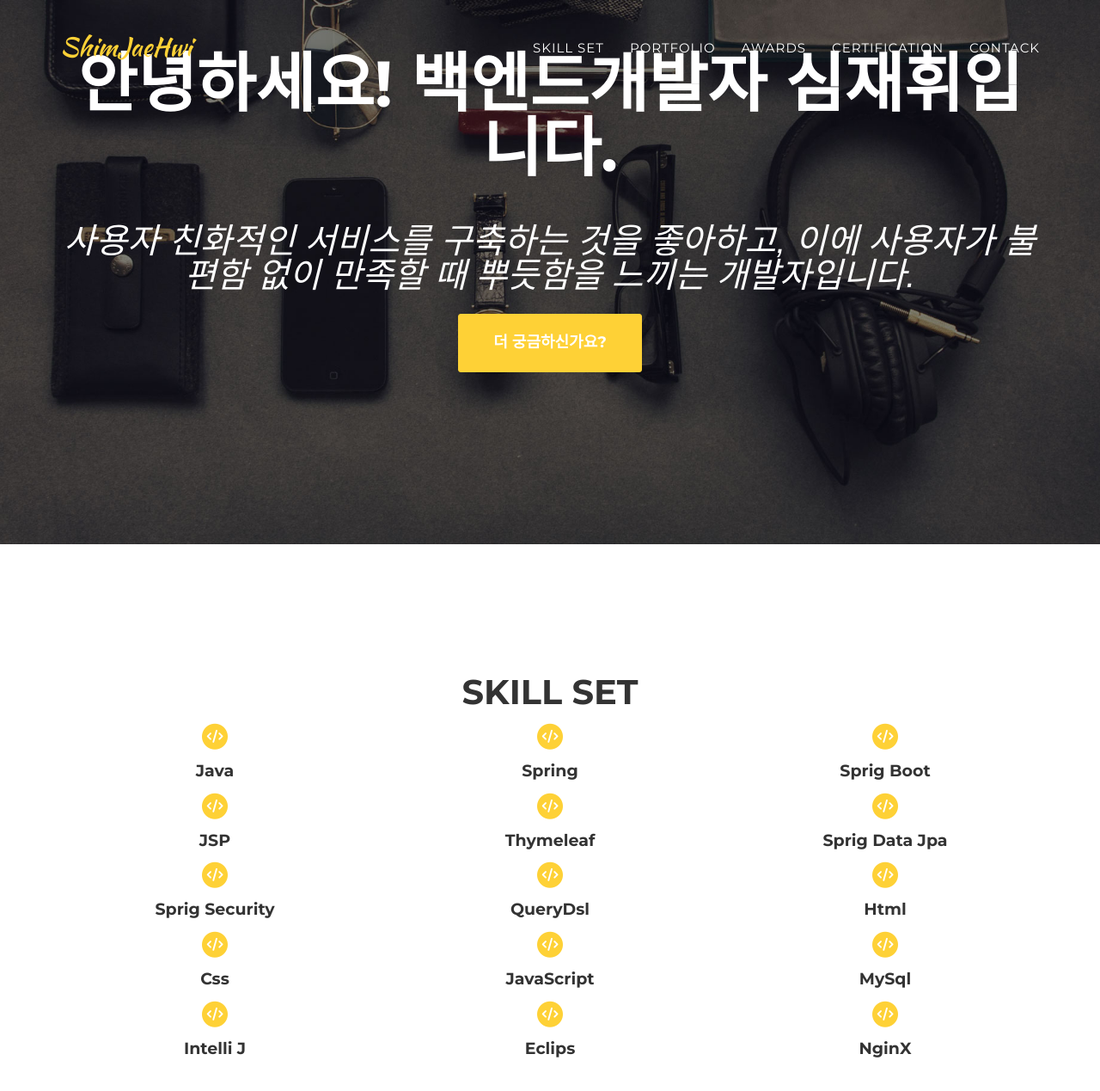
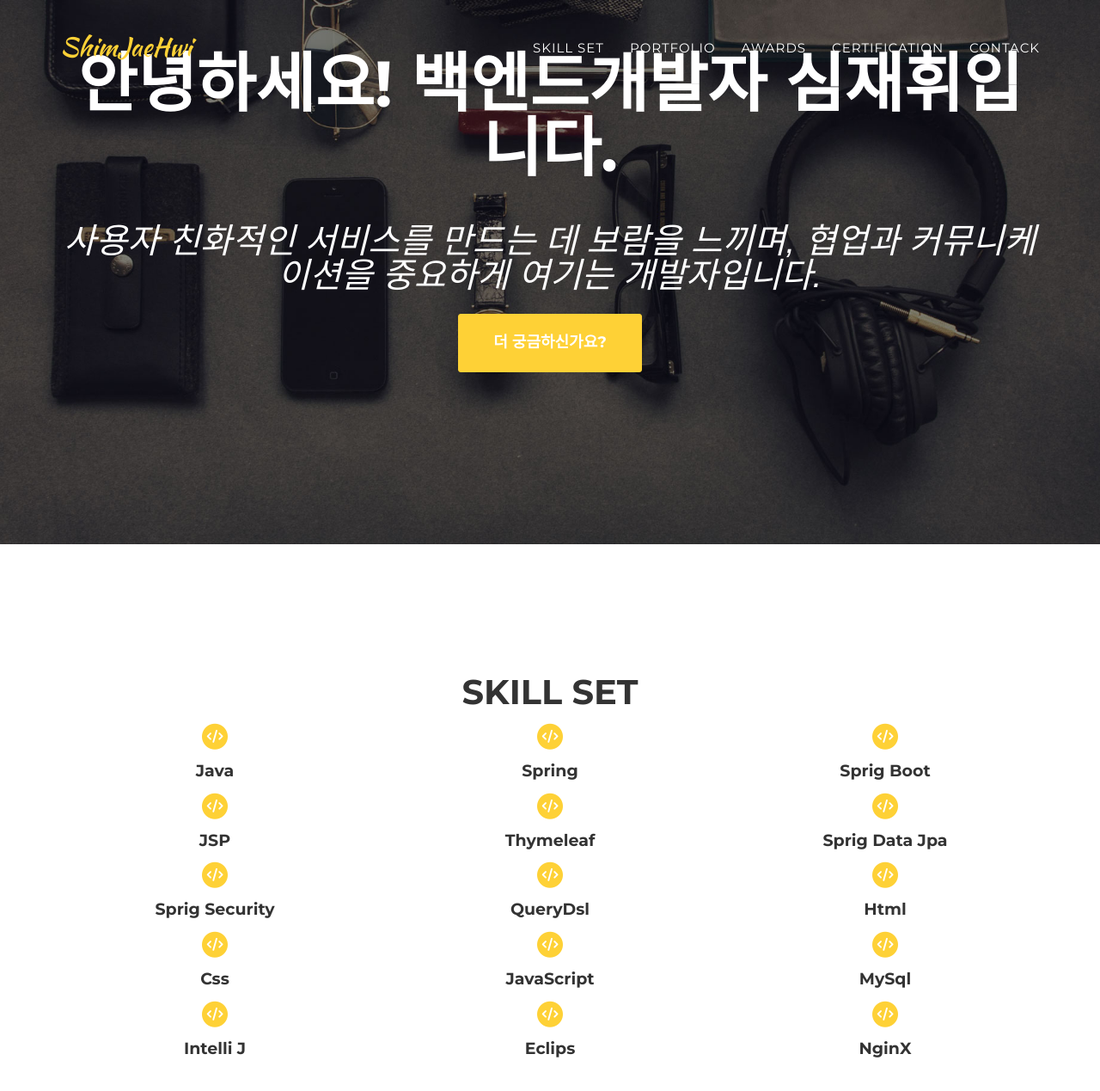
Before and after one commit to Jh214/JH214.github.io, a Jekyll site: the page built from index.html, in a window 1280 px wide and 1400 px high, scrolled down 240 px. Shown: the top 1269 px of the window at 86% size. Built offline with Jekyll 4.4.1, drawn with Linux system fonts in a browser that asks for light colours; some web fonts are replaced; a script that is not in the unit is left out; the list of posts is cut into pages by our own code.

Commit message:
헤더 내용과 폰트 변경

```diff
--- a/_data/template.yml
+++ b/_data/template.yml
@@ -9,3 +9,4 @@
 font:
   primary: 'Montserrat, "Helvetica Neue",Helvetica,Arial,sans-serif'
   secondary: '"Droid Serif", "Helvetica Neue", Helvetica,Arial,sans-serif'
+  bubble: '"Fredoka One", cursive'
--- a/_includes/css/agency.css
+++ b/_includes/css/agency.css
@@ -417,7 +417,7 @@
 
 #portfolio .portfolio-item .portfolio-caption p {
     margin: 0;
-    font-family: {{ site.data.template.font.secondary }};
+    font-family: {{ site.data.template.font.bubble }};
     font-size: 16px;
     font-style: italic;
 }
--- a/_includes/header.html
+++ b/_includes/header.html
@@ -45,7 +45,7 @@
         <div class="container">
             <div class="intro-text">
                 <div class="intro-heading">안녕하세요! 백엔드개발자 심재휘입니다.</div>
-                <div class="intro-lead-in">사용자 친화적인 서비스를 구축하는 것을 좋아하고, 이에 사용자가 불편함 없이 만족할 때 뿌듯함을 느끼는 개발자입니다.</div>
+                <div class="intro-lead-in">사용자 친화적인 서비스를 만드는 데 보람을 느끼며, 협업과 커뮤니케이션을 중요하게 여기는 개발자입니다.</div>
                 <a href="#services" class="page-scroll btn btn-xl">더 궁금하신가요?</a>
             </div>
         </div>
```
